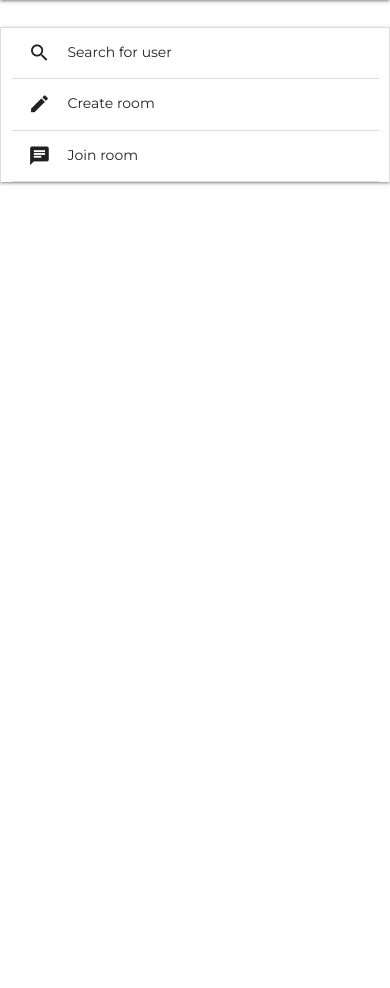
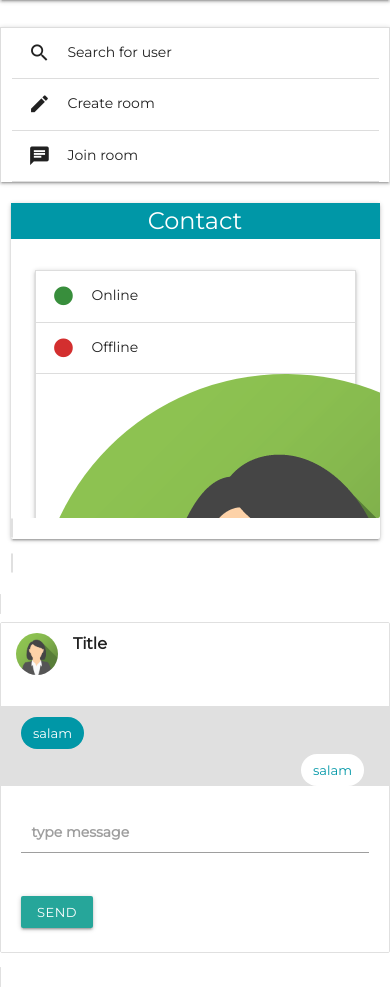
Before and after one commit to vahidmohsseni/IEC_project1, a Flask app: template templates/new_home.html in a window 390 px wide. Shown: the part 56-1044 px from the top of the page. Before the commit the page ends 241 px from the top, so only its background shows below. Run offline with Flask 2, Linux system fonts and the light colour scheme; the template is opened without the code that fills it: most values are stand-ins (such as "Sample title", 1, 10 or a date in 2020); parts of the project's set-up code (start-up, migrations or seed data) failed here and were passed over; some libraries are stand-ins or nearby versions; some web fonts are replaced.

Commit message:
add on hide chat box js code BUG:not responsive in small size

```diff
--- a/static/css/global_style.css
+++ b/static/css/global_style.css
@@ -1,3 +1,10 @@
 html * {
     font-family: 'Montserrat', sans-serif;
 }
+
+@media only screen and (max-width: 992px) {
+    .med-and-down-contact-box {
+        height: 33vh !important;
+        overflow: scroll; !important;
+    }
+}
--- /dev/null
+++ b/static/js/ui_handler.js
@@ -0,0 +1,5 @@
+function send_click() {
+    console.log("salam");
+    let a = document.getElementsByName("chatbox");
+    a.forEach(i => i.classList.remove('hide'))
+}
--- a/templates/new_home.html
+++ b/templates/new_home.html
@@ -43,7 +43,7 @@
     </nav>
 </div>
 <div class="row">
-    <div class="col l3 m3 hide-on-small-and-down " name="chatbox">
+    <div class="col l3 hide-on-med-and-down " name="chatbox">
         <ul class="collection">
             <li class="collection-item avatar">
                 <img src="/static/img_avatar2.png" alt="" class="circle">
@@ -64,13 +64,13 @@
                 </div>
                 <div class="input-field col s12 m4 l4 xl4">
                     <br>
-                            <button class='waves-effect waves-light btn-small s12' type="submit">Send</button>
+                    <button class='waves-effect waves-light btn-small s12' type="submit">Send</button>
                 </div>
             </li>
         </ul>
 
     </div>
-    <ul class="collapsible col l6  m6  s12">
+    <ul class="collapsible col l6  m8 offset-m2 s12">
         <li>
             <div class="collapsible-header"><i class="material-icons">search</i>Search for user</div>
             <div class="collapsible-body">
@@ -123,7 +123,7 @@
             </div>
         </li>
     </ul>
-    <div class="col l3 m3 hide-on-small-and-down">
+    <div class="col l3 hide-on-med-and-down">
         <div class="card">
             <div class="card-title  center-align cyan darken-2 white-text">Contact</div>
             <div class="card-content">
@@ -139,7 +139,7 @@
                                             <img src="/static/img_avatar2.png" alt="" class="circle">
                                             <span class="title">{{ contact.user.username }}</span>
                                             <p>{{ contact.user.email }}<br>{{ loop.index }}</p>
-                                            <a href="#!" class="secondary-content"><i
+                                            <a href="#!" class="secondary-content" onclick="send_click()"><i
                                                     class="material-icons">send</i></a>
                                         </li>
                                     {% endif %}
@@ -158,7 +158,7 @@
                                             <img src="/static/img_avatar2.png" alt="" class="circle">
                                             <span class="title">{{ contact.user.username }}</span>
                                             <p>{{ contact.user.email }}</p>
-                                            <a href="#!" class="secondary-content"><i
+                                            <a href="#!" class="secondary-content" onclick="send_click()"><i
                                                     class="material-icons">send</i></a>
                                         </li>
                                     {% endif %}
@@ -170,11 +170,87 @@
             </div>
         </div>
     </div>
+    <div class="col m8 offset-m2 hide-on-large-only s12 ">
+        <div class="card">
+            <div class="card-title  center-align cyan darken-2 white-text">Contact</div>
+            <div class="card-content med-and-down-contact-box">
+                <ul class="collapsible expandable">
+                    <li>
+                        <div class="collapsible-header"><i class="material-icons green-text text-darken-2">lens</i>Online
+                        </div>
+                        <div class="collapsible-body">
+                            <ul class="collection">
+                                {% for contact in contacts %}
+                                    {% if contact.status %}
+                                        <li class="collection-item avatar">
+                                            <img src="/static/img_avatar2.png" alt="" class="circle">
+                                            <span class="title">{{ contact.user.username }}</span>
+                                            <p>{{ contact.user.email }}<br>{{ loop.index }}</p>
+                                            <a href="#!" class="secondary-content" onclick="send_click()"><i
+                                                    class="material-icons">send</i></a>
+                                        </li>
+                                    {% endif %}
+                                {% endfor %}
+                            </ul>
+                        </div>
+                    </li>
+                    <li>
+                        <div class="collapsible-header"><i class="material-icons red-text text-darken-2">lens</i>Offline
+                        </div>
+                        <div class="collapsible-body">
+                            <b
+                            <ul class="collection">
+                                {% for contact in contacts %}
+                                    {% if not contact.status %}
+                                        <li class="collection-item avatar" onclick="send_click()">
+                                            <img src="/static/img_avatar2.png" alt="" class="circle">
+                                            <span class="title">{{ contact.user.username }}</span>
+                                            <p>{{ contact.user.email }}</p>
+                                            <a href="#!" class="secondary-content" onclick="send_click()"><i
+                                                    class="material-icons">send</i></a>
+                                        </li>
+                                    {% endif %}
+                                {% endfor %}
+                            </ul>
+                        </div>
+                    </li>
+                </ul>
+            </div>
+        </div>
+    </div>
+    <div class="col m8 offset-m2 hide-on-large-only s12 " name="chatbox">
+        <ul class="collection">
+            <li class="collection-item avatar">
+                <img src="/static/img_avatar2.png" alt="" class="circle">
+                <span class="title">Title</span>
+                <p>
+                </p>
+            </li>
+            <li class="collection-item grey lighten-2">
+                <div class="chip cyan darken-2 white-text text">salam</div>
+                <br>
+                <div class="chip white cyan-text text-darken-2 right">salam</div>
+                <br>
+            </li>
+            <li class="collection-item ">
+                <div class="input-field col s12 m8 l8 xl8">
+                    <input type="text" name="msg">
+                    <label for="msg">type message</label>
+                </div>
+                <div class="input-field col s12 m4 l4 xl4">
+                    <br>
+                    <button class='waves-effect waves-light btn-small s12' type="submit">Send</button>
+                </div>
+            </li>
+        </ul>
+
+    </div>
 </div>
 
 <!--JavaScript at end of body for optimized loading-->
 <script type="text/javascript" src="https://code.jquery.com/jquery-3.2.1.min.js"></script>
 <script type="text/javascript" src="/static/js/materialize.js"></script>
+<script type="text/javascript" src="/static/js/ui_handler.js"></script>
 
 <!-- Compiled and minified JavaScript -->
 {#<script src="https://cdnjs.cloudflare.com/ajax/libs/materialize/0.100.2/js/materialize.min.js"></script>#}
```
